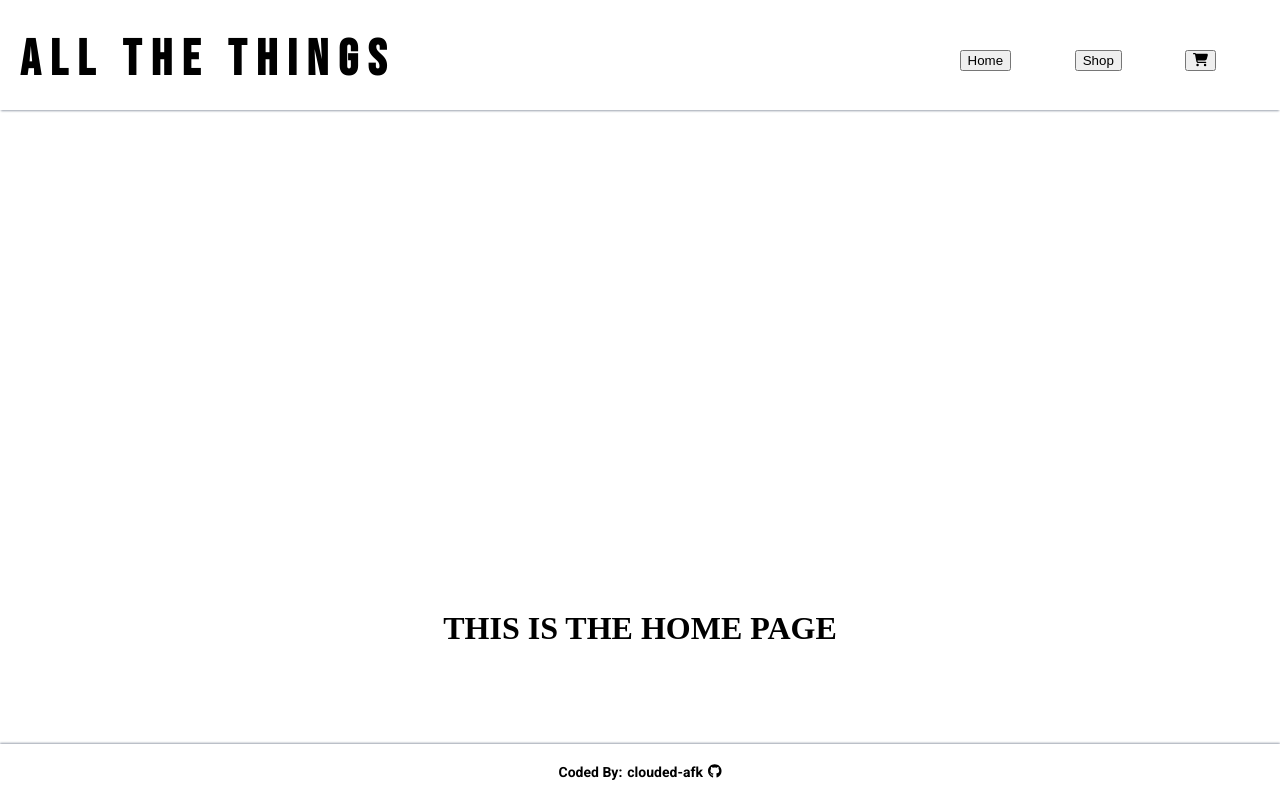
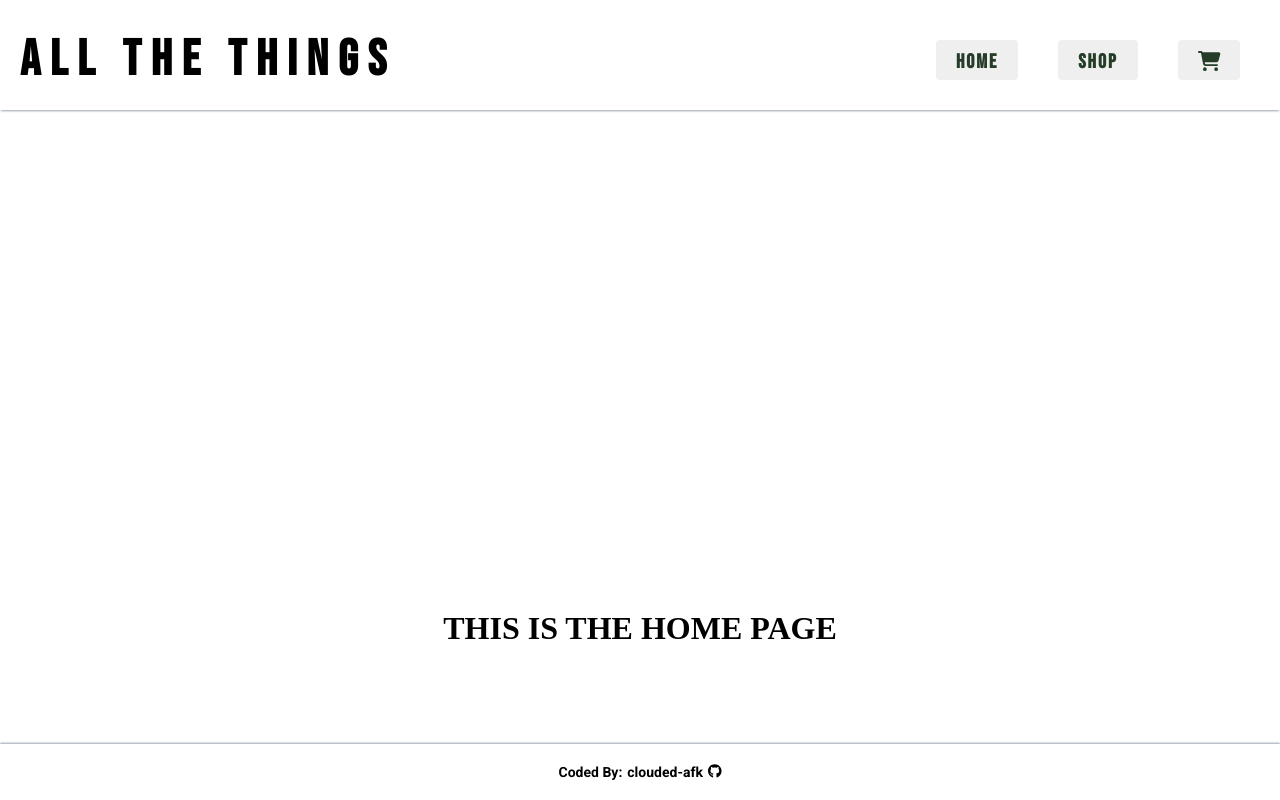
Before and after one commit to clouded-afk/shopping-cart, a React (Vite) app: page / in a window 1280 px wide. Built offline with nearby package versions, Linux system fonts and the light colour scheme.

Commit message:
fix: change button types to match those in button css module

```diff
--- a/src/components/Navbar/Navbar.jsx
+++ b/src/components/Navbar/Navbar.jsx
@@ -10,9 +10,9 @@ export function Navbar() {
         <div className={styles.navbarContainer}>
             <h1 className={styles.pageTitle}>All The Things</h1>
             <div className={styles.buttonContainer}>
-                <Button type={"primary"} label={"Home"} onClick={() => navigate('/')}/>
-                <Button type={"primary"} label={"Shop"} onClick={() => navigate('/shop')}/>
-                <Button type={"secondary"} label={<FontAwesomeIcon className={styles.cartIcon} icon={faShoppingCart}/>}/>
+                <Button type={"navbar"} label={"Home"} onClick={() => navigate('/')}/>
+                <Button type={"navbar"} label={"Shop"} onClick={() => navigate('/shop')}/>
+                <Button type={"navbar"} label={<FontAwesomeIcon className={styles.cartIcon} icon={faShoppingCart}/>}/>
             </div>
         </div>
     )
```
